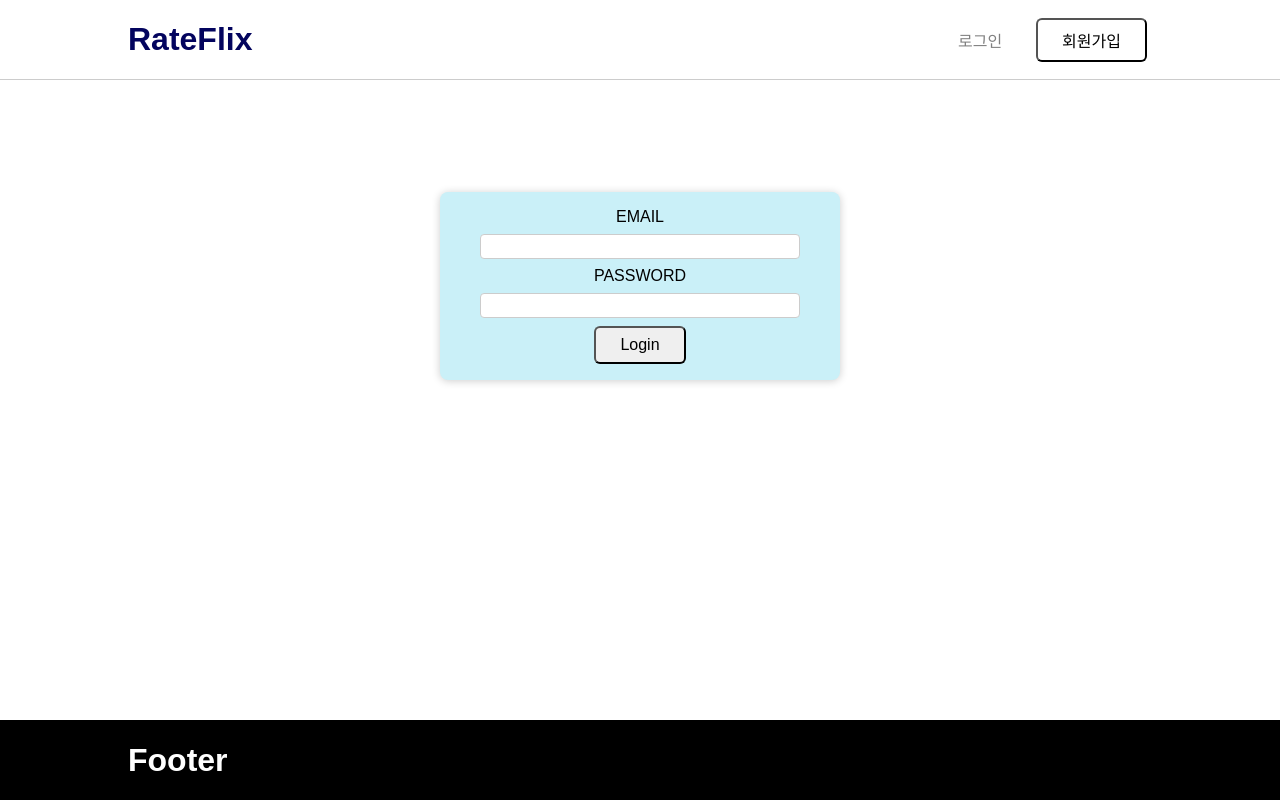
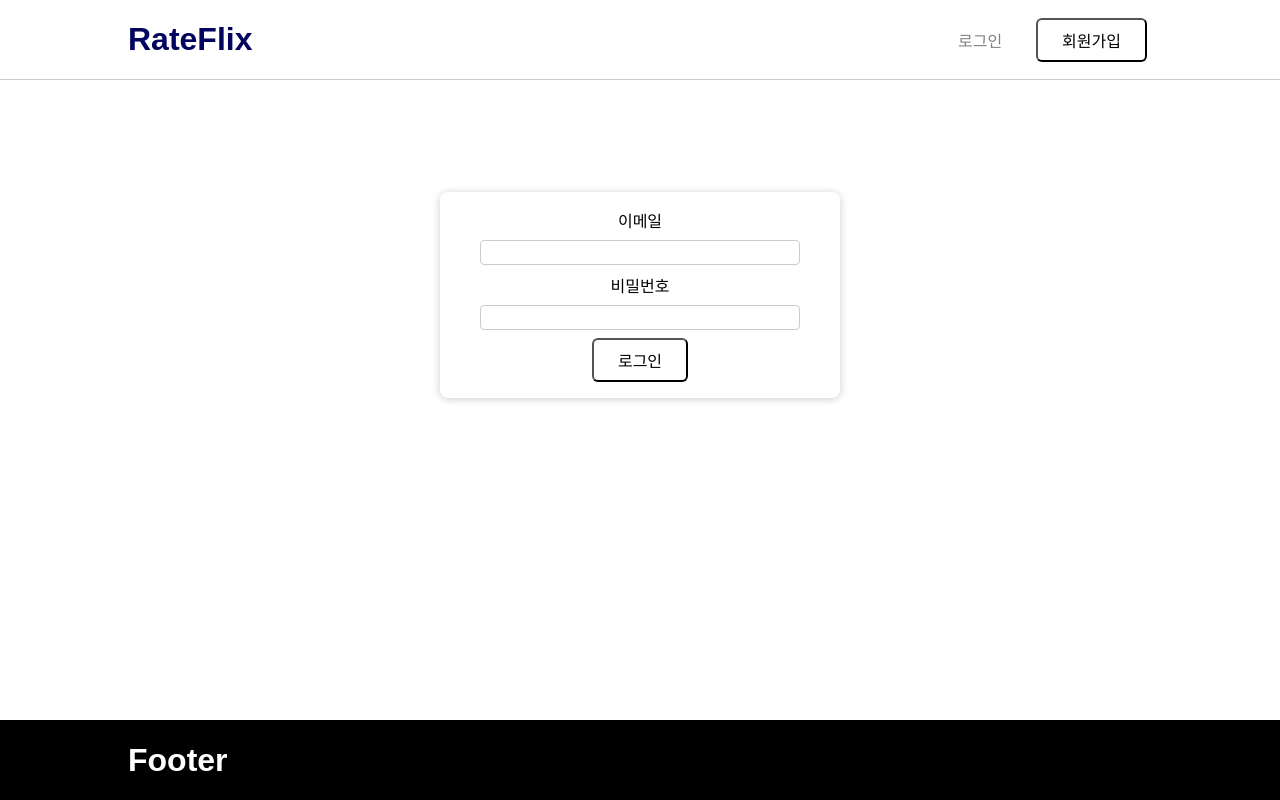
Before and after one commit to GOT-FE/RateFlix, a React (Create React App) app in the folder fe/: page /login in a window 1280 px wide. Built offline with nearby package versions, Linux system fonts and the light colour scheme.

Commit message:
pages 폴더 파일 정리

```diff
--- a/fe/src/pages/Home.js
+++ b/fe/src/pages/Home.js
@@ -1,5 +1,4 @@
 import Layout from "../components/Layout/Layout";
-import Movie from "../components/Movie/Movie";
 import MovieList from "../components/Movie/MovieList";
 
 const Home = () => {
--- a/fe/src/pages/Login.js
+++ b/fe/src/pages/Login.js
@@ -4,37 +4,10 @@ import { useDispatch } from "react-redux";
 import { authActions } from "../store/auth";
 import Layout from "../components/Layout/Layout";
 import { useNavigate } from "react-router-dom";
+import { Common } from "../styles/common";
 const Login = () => {
   const naviagate = useNavigate();
-  const authStyles = css`
-    margin: 5rem auto;
-    box-shadow: 0 1px 8px rgba(0, 0, 0, 0.2);
-    width: 25rem;
-    border-radius: 8px;
-    padding: 1rem;
-    text-align: center;
-    background-color: #caf0f8;
 
-    .control {
-      margin-bottom: 0.5rem;
-    }
-
-    .control label {
-      display: block;
-      color: black;
-      text-transform: uppercase;
-      margin-bottom: 0.5rem;
-    }
-
-    .control input {
-      display: block;
-      width: 20rem;
-      margin: auto;
-      border-radius: 4px;
-      padding: 0.25rem;
-      border: 1px solid #ccc;
-    }
-  `;
   const dispatch = useDispatch();
   const loginHandler = (event) => {
     event.preventDefault();
@@ -48,14 +21,14 @@ const Login = () => {
         <section>
           <form onSubmit={loginHandler}>
             <div className="control">
-              <label htmlFor="email">Email</label>
+              <label htmlFor="email">이메일</label>
               <input type="email" id="email" />
             </div>
             <div className="control">
-              <label htmlFor="password">Password</label>
+              <label htmlFor="password">비밀번호</label>
               <input type="password" id="password" />
             </div>
-            <button>Login</button>
+            <button>로그인</button>
           </form>
         </section>
       </main>
@@ -64,3 +37,30 @@ const Login = () => {
 };
 
 export default Login;
+const authStyles = css`
+  margin: 5rem auto;
+  box-shadow: 0 1px 8px rgba(0, 0, 0, 0.2);
+  width: 25rem;
+  border-radius: 8px;
+  padding: 1rem;
+  text-align: center;
+
+  .control {
+    margin-bottom: 0.5rem;
+  }
+
+  .control label {
+    display: block;
+    color: black;
+    margin-bottom: 0.5rem;
+  }
+
+  .control input {
+    display: block;
+    width: 20rem;
+    margin: auto;
+    border-radius: 4px;
+    padding: 0.25rem;
+    border: 1px solid ${Common.colors.grayHover};
+  }
+`;
--- a/fe/src/pages/MovieDetail.js
+++ b/fe/src/pages/MovieDetail.js
@@ -5,7 +5,6 @@ import { useEffect, useState } from "react";
 import Layout from "../components/Layout/Layout";
 import img1 from "../images/새벽저주.jpeg";
 import subImg from "../images/새벽저주썸네일.jpeg";
-import MainHeader from "../components/Layout/MainHeader";
 import MovieDetailContainer from "../components/Movie/MovieDetailContainer";
 import ReviewContainer from "../components/Review/ReviewContainer";
 const DUMMY_MOVIE = {
--- a/fe/src/styles/GlobalStyle.js
+++ b/fe/src/styles/GlobalStyle.js
@@ -18,6 +18,7 @@ const baseStyle = css`
     cursor: pointer;
     color: ${Common.colors.black};
     border-color: ${Common.colors.black};
+    background-color: ${Common.colors.white};
     padding: 0.5rem 1.5rem;
     border-radius: 6px;
   }
```
Also changed, not shown: fe/src/pages/MyPage.js (+8 -9 lines).
